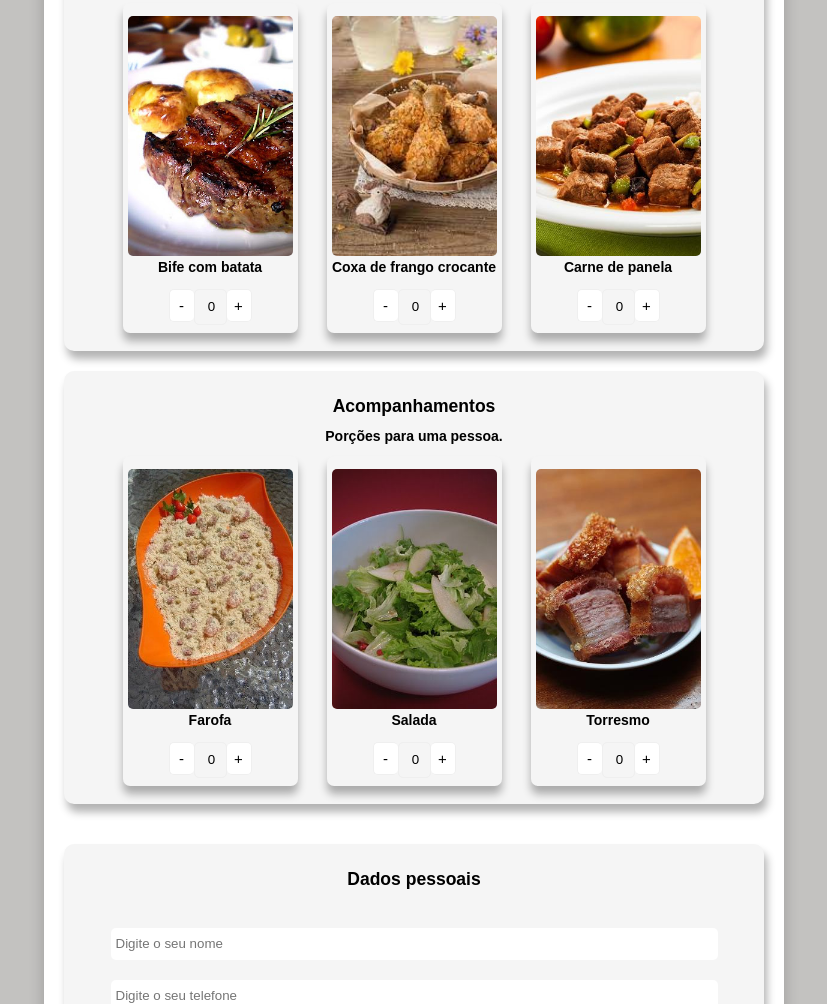
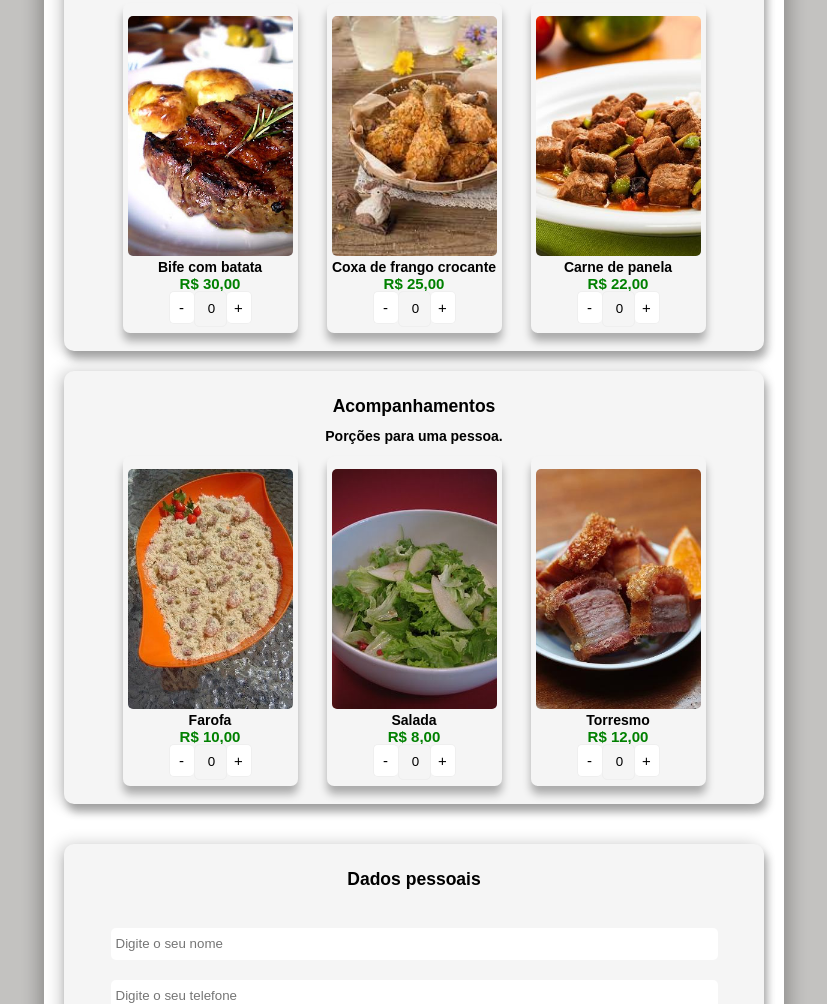
Before and after one commit to Leonardo-do-Playstation/ProjetoFinal-Modulo02Cap01-MenuInterativoComCSS, a plain HTML site: page index.html in a window 1280 px wide. Shown: the part 605-1609 px from the top of the page, without its empty margins (226-1053 px from the left). Drawn offline with Linux system fonts and the light colour scheme.

Commit message:
Ajustando a estilização e Corrigindo Bugs. Closes #6, #7

```diff
--- a/index.html
+++ b/index.html
@@ -30,6 +30,9 @@
                         <img src="assets/bife.jpg" alt="Bife com batata">
                     </div>
                     <p><strong>Bife com batata</strong></p>
+                    <div class="price">
+                        <h3>R$ 30,00</h3>
+                    </div>
                     <div class="quantity">
                         <input type="number" step="1" min="0" id="1" name="quantity" value="0" class="input-text qty text">
                     </div>
@@ -40,6 +43,9 @@
                         <img src="assets/coxa.jpg" alt="Coxa de frango crocante">
                     </div>
                     <p><strong>Coxa de frango crocante</strong></p>
+                    <div class="price">
+                        <h3>R$ 25,00</h3>
+                    </div>
                     <div class="quantity">
                         <input type="number" step="1" min="0" id="2" name="quantity" value="0" class="input-text qty text">
                     </div>
@@ -50,6 +56,9 @@
                         <img src="assets/panela.jpg" alt="Carne de panela">
                     </div>
                     <p><strong>Carne de panela</strong></p>
+                    <div class="price">
+                        <h3>R$ 22,00</h3>
+                    </div>
                     <div class="quantity">
                         <input type="number" step="1" min="0" id="3" name="quantity" value="0" class="input-text qty text">
                     </div>
@@ -69,6 +78,9 @@
                         <img src="assets/farofa.jpg" alt="Farofa">
                     </div>
                     <p><strong>Farofa</strong></p>
+                    <div class="price">
+                        <h3>R$ 10,00</h3>
+                    </div>
                     <div class="quantity">
                         <input type="number" step="1" min="0" id="4" name="quantity" value="0" class="input-text qty text">
                     </div>
@@ -79,6 +91,9 @@
                         <img src="assets/salada.jpg" alt="Salada">
                     </div>
                     <p><strong>Salada</strong></p>
+                    <div class="price">
+                        <h3>R$ 8,00</h3>
+                    </div>
                     <div class="quantity">
                         <input type="number" step="1" min="0" id="5" name="quantity" value="0" class="input-text qty text">
                     </div>
@@ -89,6 +104,9 @@
                         <img src="assets/torresmo.jpg" alt="Torresmo">
                     </div>
                     <p><strong>Torresmo</strong></p>
+                    <div class="price">
+                        <h3>R$ 12,00</h3>
+                    </div>
                     <div class="quantity">
                         <input type="number" step="1" min="0" id="6" name="quantity" value="0" class="input-text qty text">
                     </div>
@@ -100,9 +118,9 @@
             <div class="text1 box-title">
                 <h3>Dados pessoais</h3>
             </div>
-            <input type="text" id="name" placeholder="Digite o seu nome">
-            <input type="text" id="phone" placeholder="Digite o seu telefone">
-            <input type="text" id="email" placeholder="Digite o seu email">
+            <input type="text" id="name" placeholder="Digite o seu nome" required> <!--Tag preenchida se manteve azul-->
+            <input type="text" id="phone" placeholder="Digite o seu telefone" required>
+            <input type="text" id="email" placeholder="Digite o seu email" required>
         </div>
 
         <button onclick="calc()">Calcular</button>
--- a/javascript.js
+++ b/javascript.js
@@ -4,7 +4,7 @@ var foods = [
     { id: 2, name: "Coxa de frango crocante", price: 25.0 },
     { id: 3, name: "Carne de panela", price: 22.0 },
     { id: 4, name: "Farofa", price: 10.0 },
-    { id: 5, name: "Alface", price: 8.0 },
+    { id: 5, name: "Salada", price: 8.0 },
     { id: 6, name: "Torresmo", price: 12.0 },
 ];
 
@@ -59,6 +59,6 @@ function calc(){
                              </li>`;
      }
         }
-        output.innerHTML += `</ul><br><br><br>Preço final: ${formatter.format(total)}`;
+        output.innerHTML += `</ul><br><br><br><strong>Preço final: ${formatter.format(total)}<strong>`;
 
 }
--- a/style.css
+++ b/style.css
@@ -11,8 +11,8 @@
     width: 700px;
     margin: auto;
     justify-content: center;
-    border-radius: 7px;
-    box-shadow: 0 8px 16px 0 rgba(0, 0, 0, 0.2);
+    border-radius: 8px;
+    box-shadow: 8px 8px 16px 0 rgba(0, 0, 0, 0.2), -8px 0px 16px rgba(0,0,0,0.2);
     padding: 20px;
     margin-top: 225px;
  }
@@ -20,7 +20,7 @@
  .info-box{
     background-color: #F5F5F5 ;
     border-radius: 10px;
-    box-shadow: 3px 8px 8px 0 rgba(0, 0, 0, 0.3);
+    box-shadow: 3px 8px 8px 0 rgba(0, 0, 0, 0.3), -4px 0px 16px rgba(0,0,0,0.2);
     padding-bottom: 25px;
     padding-top: 8px;
  }
@@ -51,6 +51,12 @@
     border-radius: 5px;
     margin: 8px 10px 10px auto;
 }
+.price h3{
+   color: green;
+   margin-top: -14px;
+   font-size: 15px;
+   margin-bottom: -1px;
+}
 
 .main-image img{
    width: 100%;
@@ -76,6 +82,9 @@
     height: 30px;
     padding-left: 5px;
  }
+   input:not(:placeholder-shown) {
+   background-color: white;
+ }
 
  button{
     background-color: #007AFF;
@@ -94,7 +103,8 @@
    text-align: left;
    justify-content: left;
    margin-top: 25px;
-   font-size: 15px;
+   margin-bottom: 20px;
+   font-size: 12px;
  }
 
  .text1{
```
